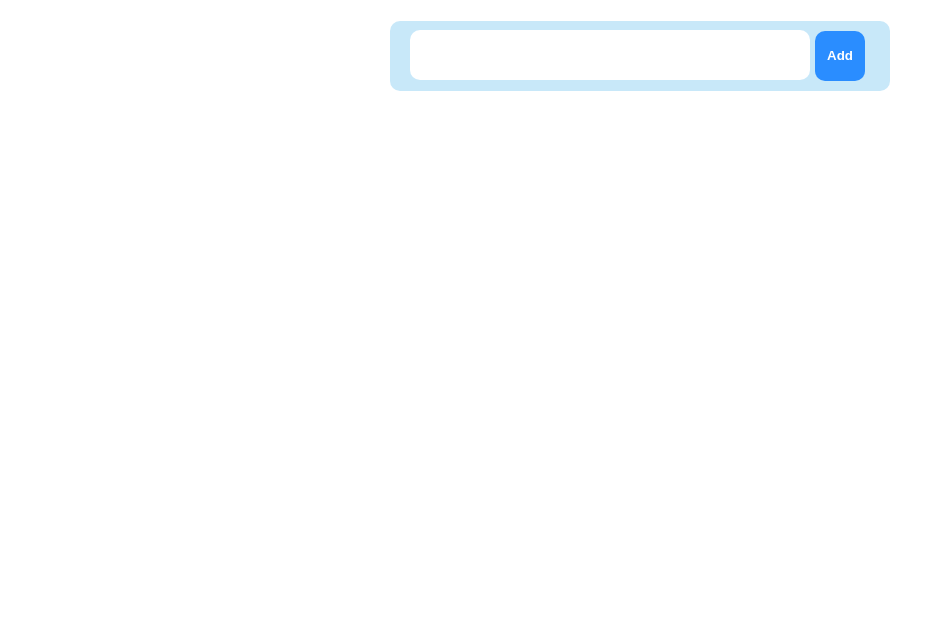
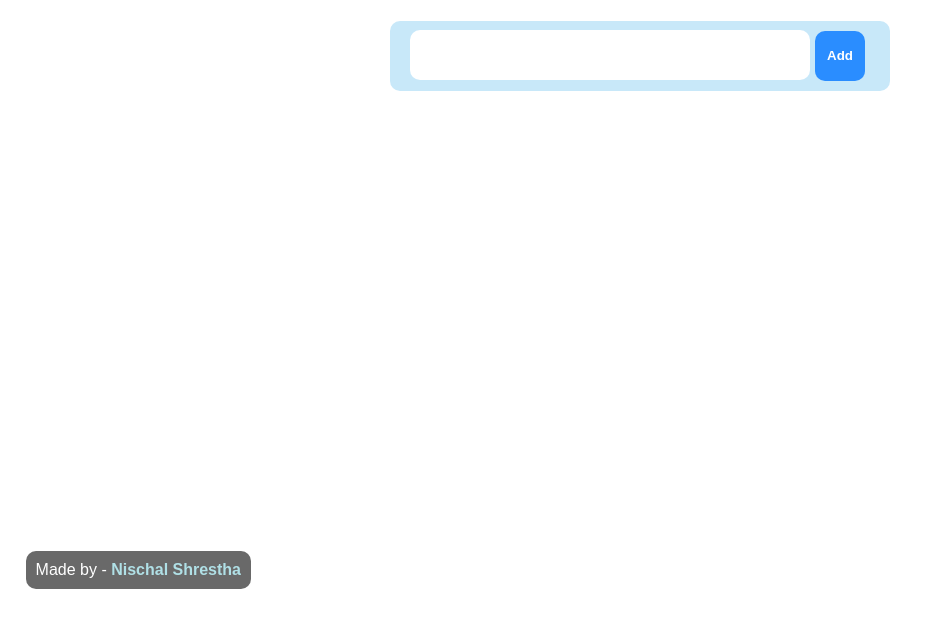
Before and after one commit to Nischal-shrestha/react-todo-app, a React app: page / in a window 1280 px wide. Shown: the part 179-800 px from the top of the page, without its empty margins (0-927 px from the left). Built offline with nearby package versions, Linux system fonts and the light colour scheme.

Commit message:
Live demo published

```diff
--- a/package.json
+++ b/package.json
@@ -2,7 +2,9 @@
     "name": "todo-app",
     "version": "0.1.0",
     "private": true,
+    "homepage": "https://nischal-shrestha.github.io/react-todo-app",
     "dependencies": {
+        "gh-pages": "^2.0.0",
         "react": "^16.4.2",
         "react-dom": "^16.4.2",
         "react-scripts": "1.1.4"
@@ -11,6 +13,8 @@
         "start": "react-scripts start",
         "build": "react-scripts build",
         "test": "react-scripts test --env=jsdom",
-    "eject": "react-scripts eject"
+        "eject": "react-scripts eject",
+        "predeploy": "npm run build",
+        "deploy": "gh-pages -d build"
     }
 }
--- a/src/components/TodoList.js
+++ b/src/components/TodoList.js
@@ -104,6 +104,12 @@ class TodoList extends Component {
                     <button>Add</button>
                 </form>
                 <ul className="todos">{this.state.todos.map(this.eachTodo)}</ul>
+                <div class="fixed-author">
+                    Made by -{" "}
+                    <a href="https://nischal-shrestha.github.io">
+                        Nischal Shrestha
+                    </a>
+                </div>
             </div>
         );
     }
--- a/src/css/todo.css
+++ b/src/css/todo.css
@@ -118,3 +118,24 @@ ul.todos {
     font-size: 1.1em;
     cursor: pointer;
 }
+
+div.fixed-author {
+    position: fixed;
+    bottom: 4%;
+    left: 2%;
+    background: dimgray;
+    color: white;
+    padding: 10px;
+    border-radius: 10px;
+}
+
+.fixed-author > a {
+    text-decoration: none;
+    color: powderblue;
+    font-weight: bold;
+}
+
+.fixed-author > a:hover {
+    color: lightblue;
+    text-decoration: underline;
+}
```
Also changed, not shown: README.md, 1 other file. Lines whose indentation alone changed are shown as unchanged.
